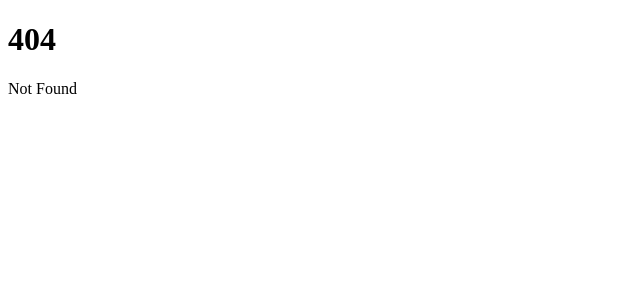
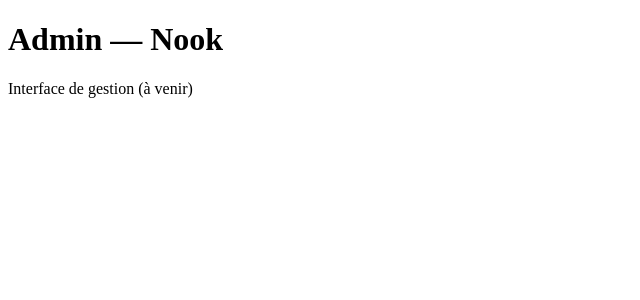
Before and after one commit to MX10-AC2N/Nook, a SvelteKit app in the folder frontend/: page /admin in a window 1280 px wide. Before the commit this address had no page. Shown: the top 300 px of the page, without its empty margins (0-640 px from the left). Built offline with nearby package versions, Linux system fonts and the light colour scheme.

Commit message:
Create admin/+page.svelte

```diff
--- /dev/null
+++ b/frontend/src/routes/admin/+page.svelte
@@ -0,0 +1,2 @@
+<h1 class="p-4 text-2xl">Admin — Nook</h1>
+<p class="px-4">Interface de gestion (à venir)</p>
```
